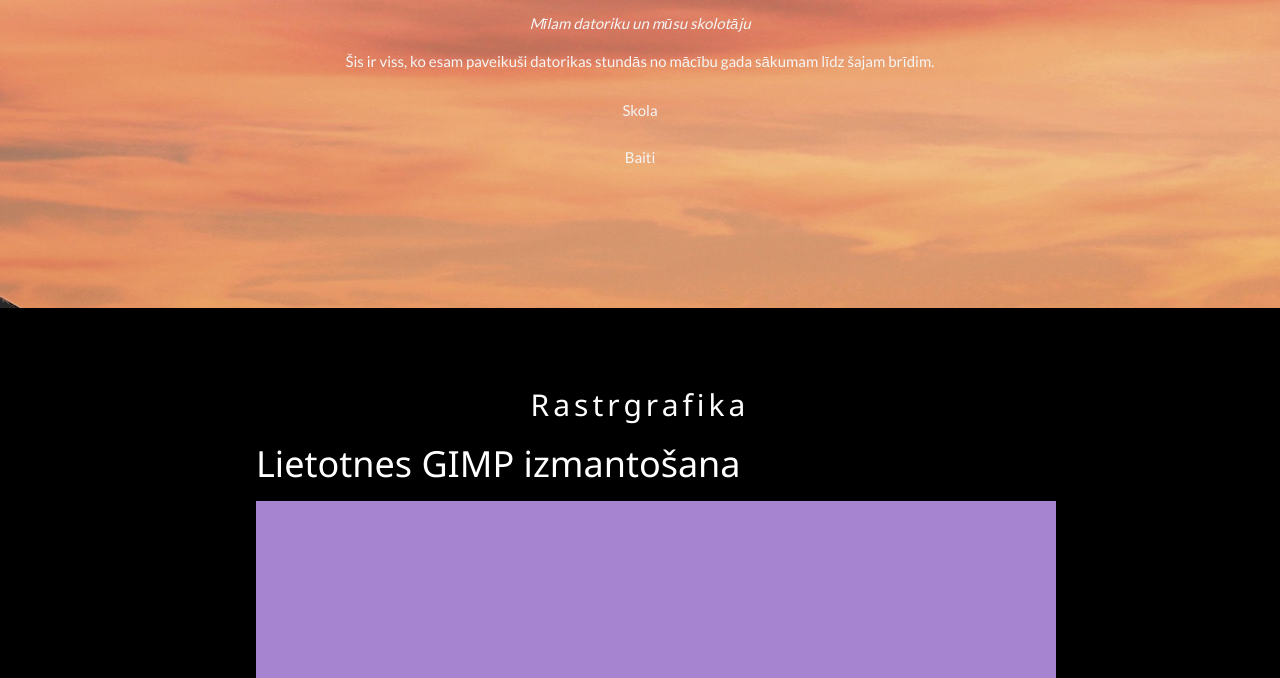
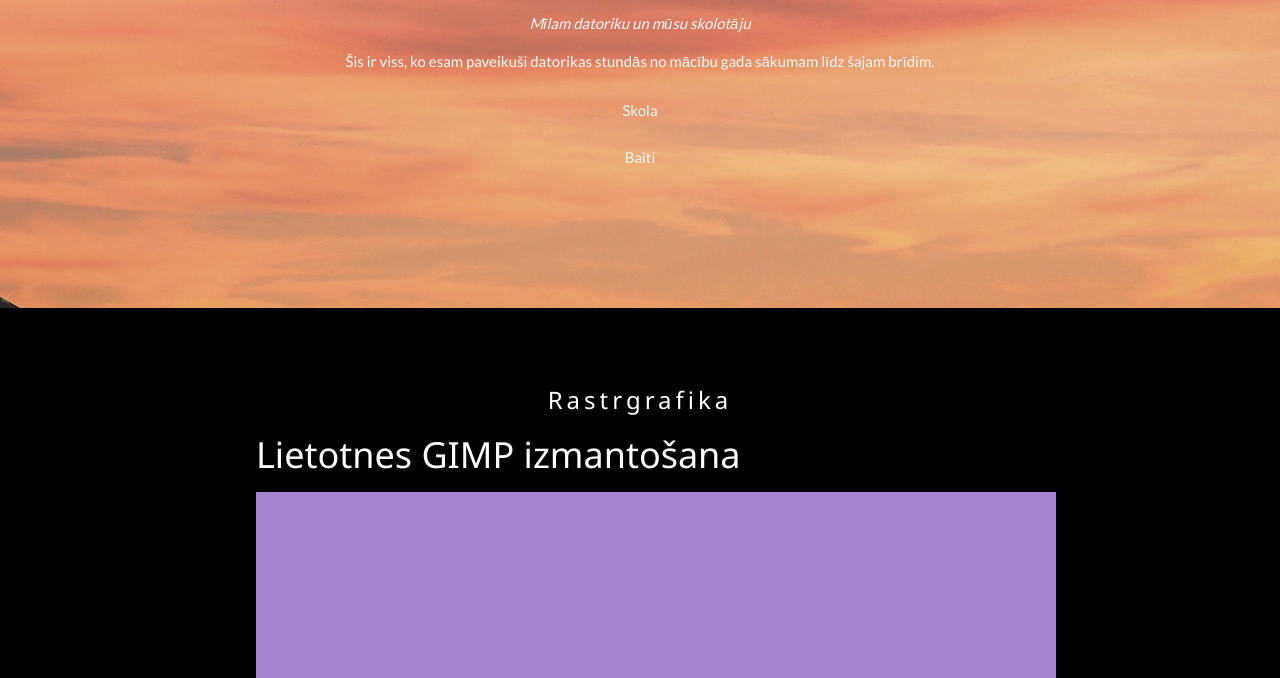
Before and after one commit to martaada121/Skola, a plain HTML site: page index.html in a window 1280 px wide. Shown: the part 122-800 px from the top of the page. Drawn offline with nearby package versions, Linux system fonts and the light colour scheme.

Commit message:
Update index.html

```diff
--- a/index.html
+++ b/index.html
@@ -87,7 +87,7 @@
 
         <div class="w3-black" id="Rakstgrafika">
             <div class="w3-container w3-content w3-padding-64" style="max-width:800px">
-                <h2 class="w3-wide w3-center">Rastrgrafika</h2>
+                <h3 class="w3-wide w3-center">Rastrgrafika</h3>
                 <h1> Lietotnes GIMP izmantošana </h1>
 
 
```
